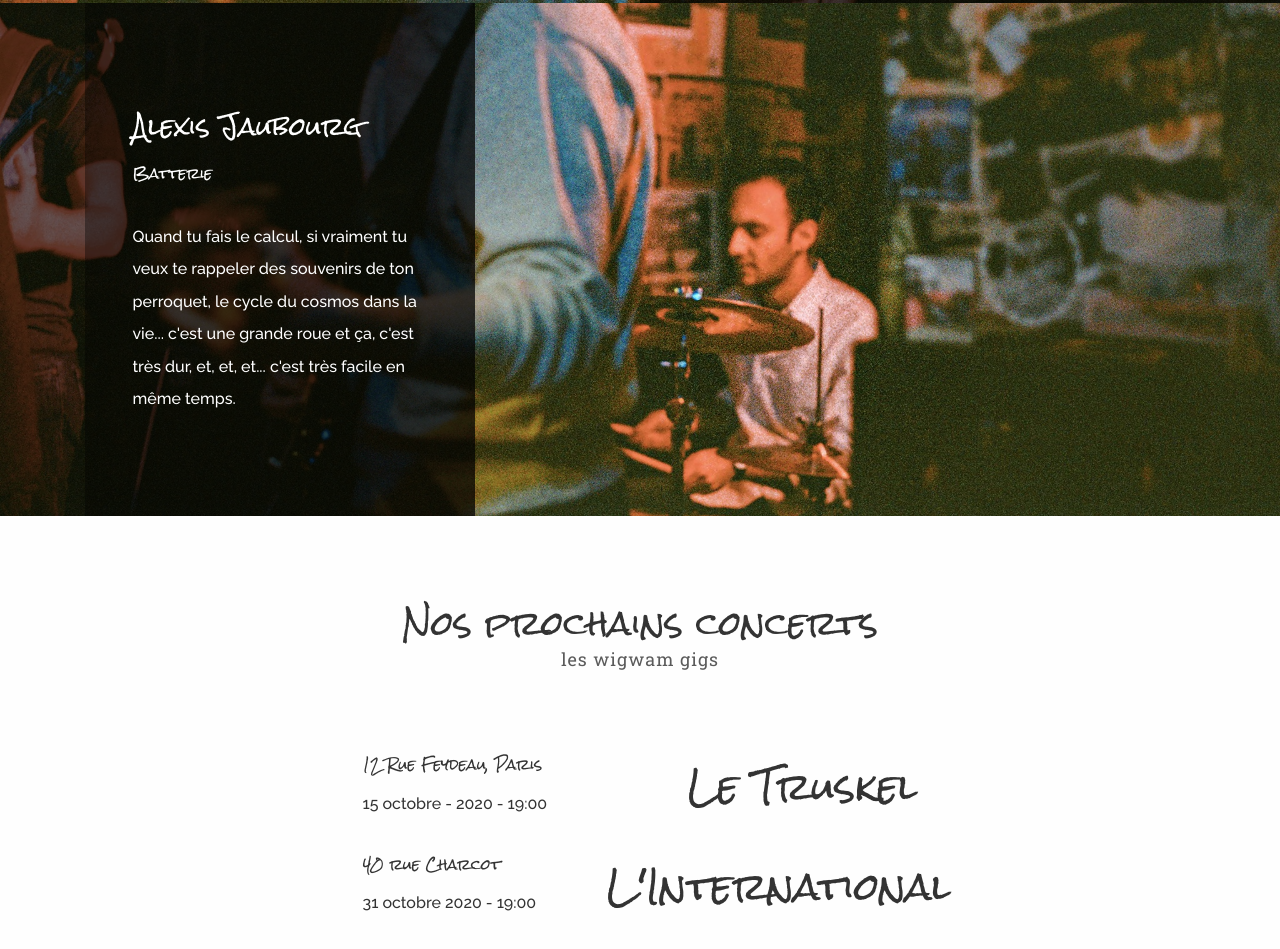
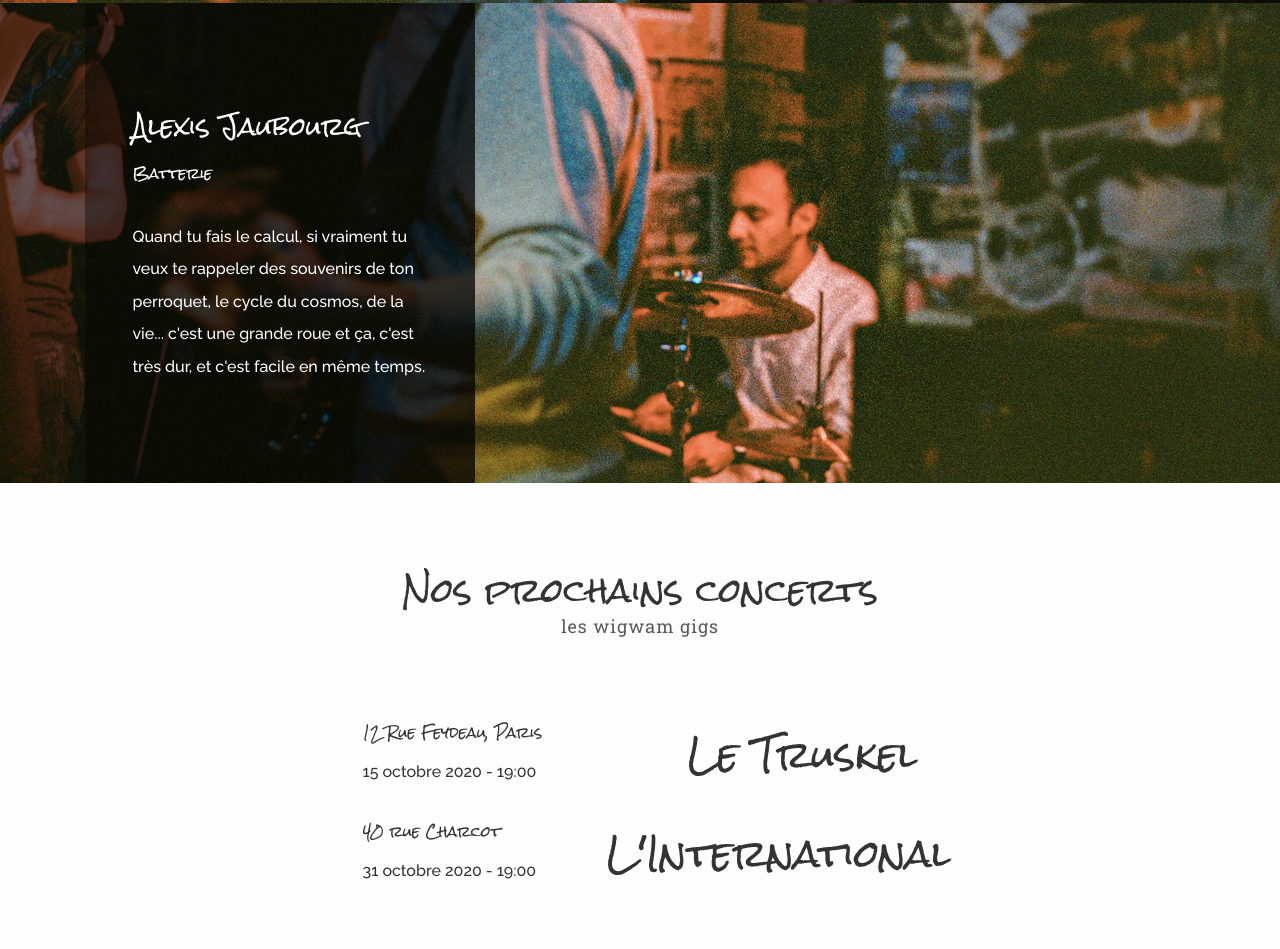
Before and after one commit to Clem-svg/WigwamWitches, a plain HTML site: page index.html in a window 1280 px wide. Shown: the part 3076-4025 px from the top of the page. Drawn offline with Linux system fonts and the light colour scheme; some packages are replaced by stand-ins of ours.

Commit message:
Add files via upload

```diff
--- a/index.html
+++ b/index.html
@@ -25,7 +25,7 @@
     <link rel="icon" type="image/png" href="images/favicon.png" />
     <style>
         #social:hover {
-            opacity: 0.5;
+            color: #F25252;
         }
     </style>
 
@@ -213,7 +213,7 @@
                                 <div class="col-md-offset-1 col-md-10">
                                     <h3>Alexis Jaubourg</h3>
                                     <h5 class="mb40">Batterie</h5>
-                                    <p>Quand tu fais le calcul, si vraiment tu veux te rappeler des souvenirs de ton perroquet, le cycle du cosmos dans la vie... c'est une grande roue et ça, c'est très dur, et, et, et... c'est très facile en même temps. </p>
+                                    <p>Quand tu fais le calcul, si vraiment tu veux te rappeler des souvenirs de ton perroquet, le cycle du cosmos, de la vie... c'est une grande roue et ça, c'est très dur, et c'est facile en même temps. </p>
                                 </div>
                             </div>
                         </div>
@@ -238,7 +238,7 @@
                                                         <div class="row">
                                                             <div class="col-xs-5">
                                                                 <h5><span>12 Rue Feydeau, Paris</span></h5>
-                                                                <p>15 octobre - 2020 - 19:00</p>
+                                                                <p>15 octobre 2020 - 19:00</p>
                                                             </div>
                                                             <div class="col-xs-7 text-right">
                                                                 <h1><span>Le Truskel</h1>
```
